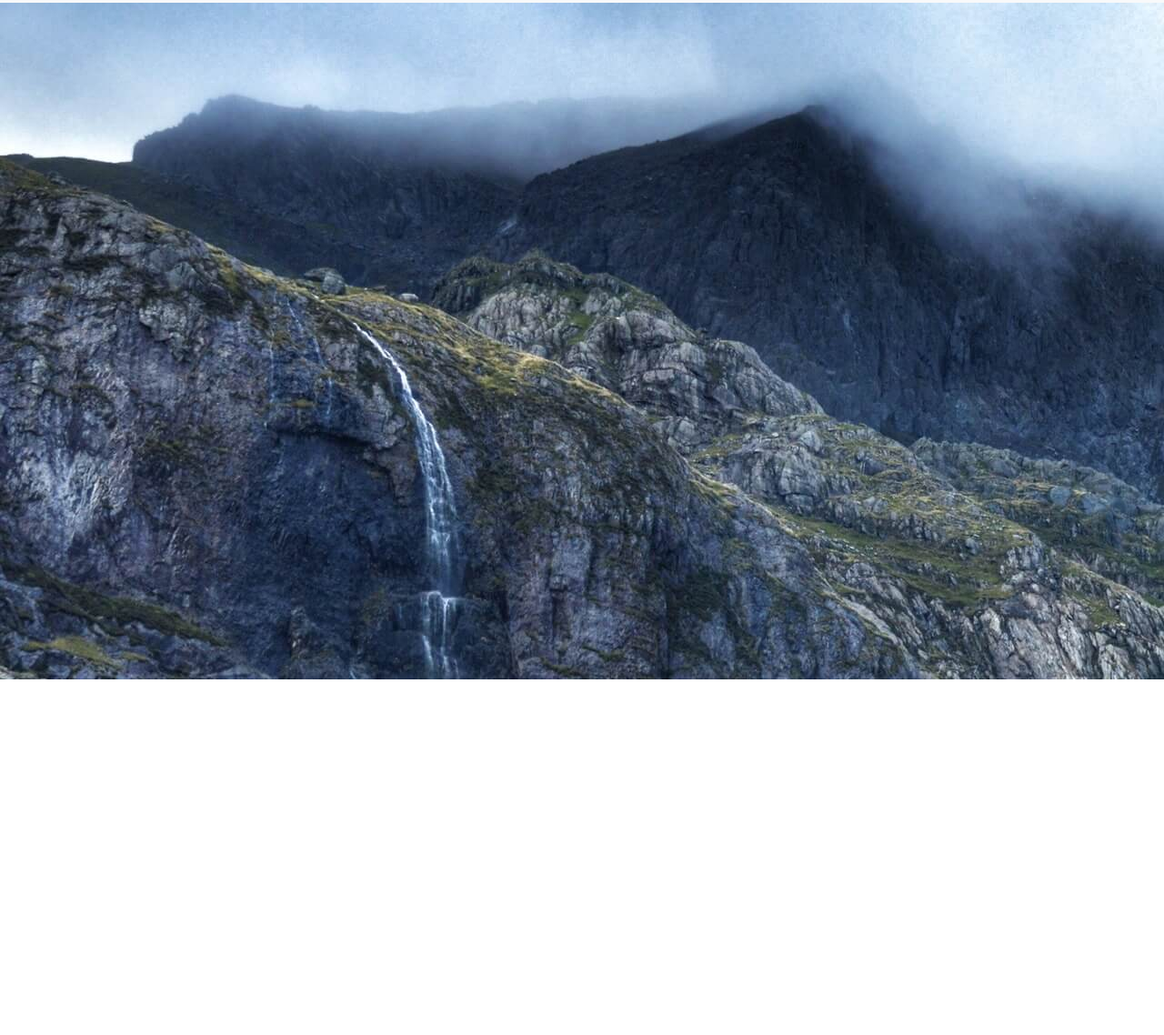
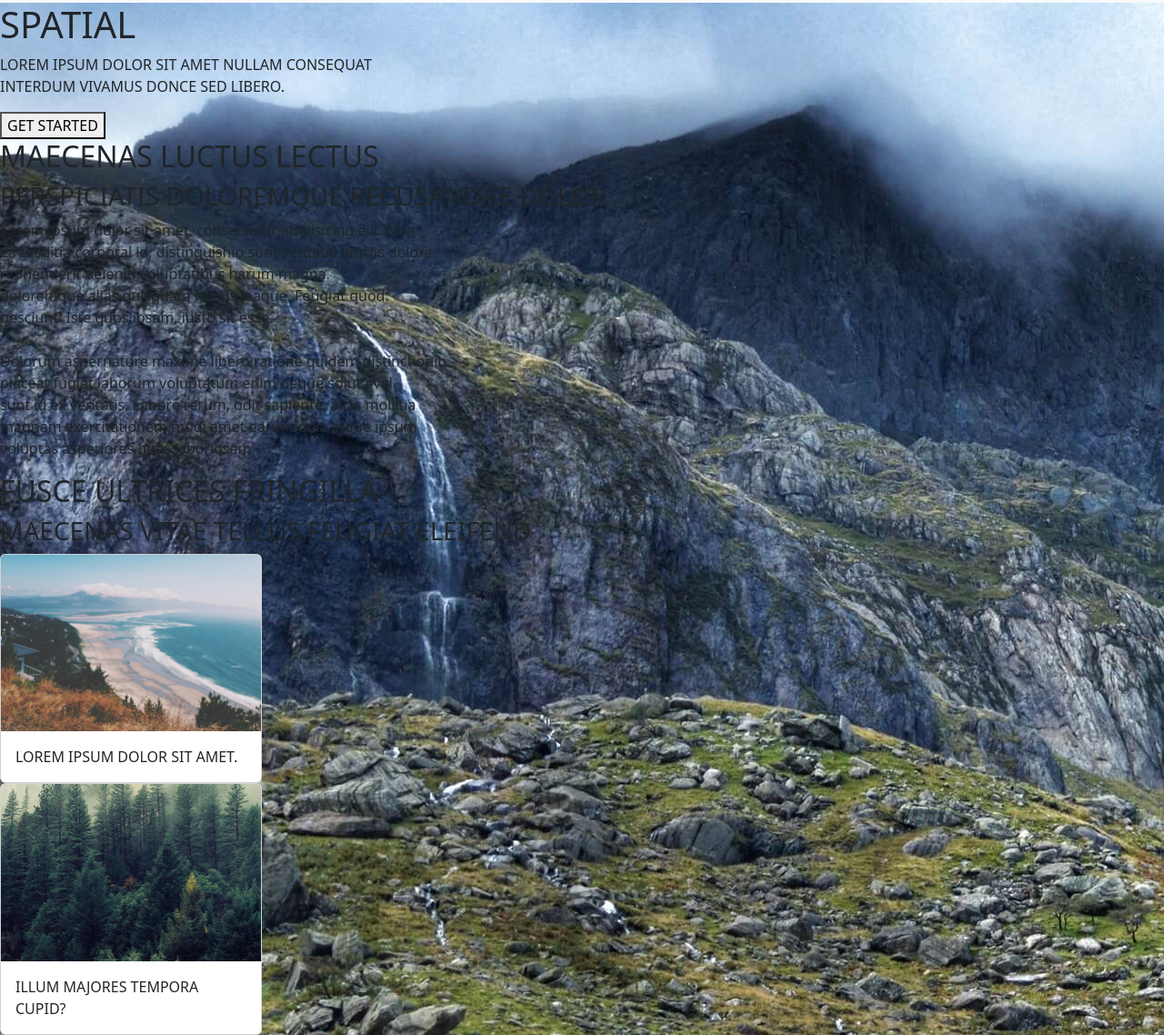
Before and after one commit to Eestia/spatial, a website: page index.html in a window 1280 px wide. Shown: the part 53-1191 px from the top of the page at 91% size. Before the commit the page ends 800 px from the top, so only its background shows below. Drawn offline with nearby package versions, Linux system fonts and the light colour scheme.

Commit message:
add cards

```diff
--- a/index.html
+++ b/index.html
@@ -29,8 +29,37 @@
           </div>
         </div>
       </nav>
-
-
+      <div>
+        <h1>SPATIAL</h1>
+        <p>LOREM IPSUM DOLOR SIT AMET NULLAM CONSEQUAT <br> INTERDUM VIVAMUS DONCE SED LIBERO.</p>
+        <button>GET STARTED</button>
+      </div>
+        <section>
+            <div>
+                <h2>MAECENAS LUCTUS LECTUS</h2>
+                <h3>PERSPICIATIS DOLOREMQUE RECUSANDAE DOLOR</h3>
+            </div>
+            <div>
+                <p>Lorem ipsum dolor sit amet, consectetur adipisicing elit. Non <br> ea mollitia corporal id, distinguishio sunt veritatis officiis dolore <br> rephenderit deleniti voluptatibus harum magna. <br> doloremque alias quisquam minus, eaque. Feugiat quod.<br> nesciunt! Iste quos ipsam, iusto sit esse.<br><br>
+                Dolorum aspernature maxime libero ratione quidem distinctionio.<br> placeat fugiat laborum voluptatum enim neque soluta vel <br> sunt id ex veritatis. Labore rerum, odit sapiente, alias mollitia <br>magnam exercitationem modi amet earum quia atque ipsum <br> voluptas asperiores quas laboriosam</p>
+            </div>
+        </section>
+        <section>
+            <h2>FUSCE ULTRICES FRINGILLA</h2>
+            <h3>MAECENAS VITAE TELLUS FEUGIAT ELEIFEND</h3>
+            <div class="card" style="width: 18rem;">
+                <img src="./public/assets/images/pic02.jpg" class="card-img-top" alt="...">
+                <div class="card-body">
+                  <p class="card-text">LOREM IPSUM DOLOR SIT AMET.</p>
+                </div>
+              </div>
+              <div class="card" style="width: 18rem;">
+                <img src="./public/assets/images/pic03.jpg" class="card-img-top" alt="...">
+                <div class="card-body">
+                  <p class="card-text">ILLUM MAJORES TEMPORA CUPID?</p>
+                </div>
+              </div>
+        </section>
 
       <script src="./node_modules/bootstrap/dist/js/bootstrap.bundle.min.js"></script>
 </body>
```
